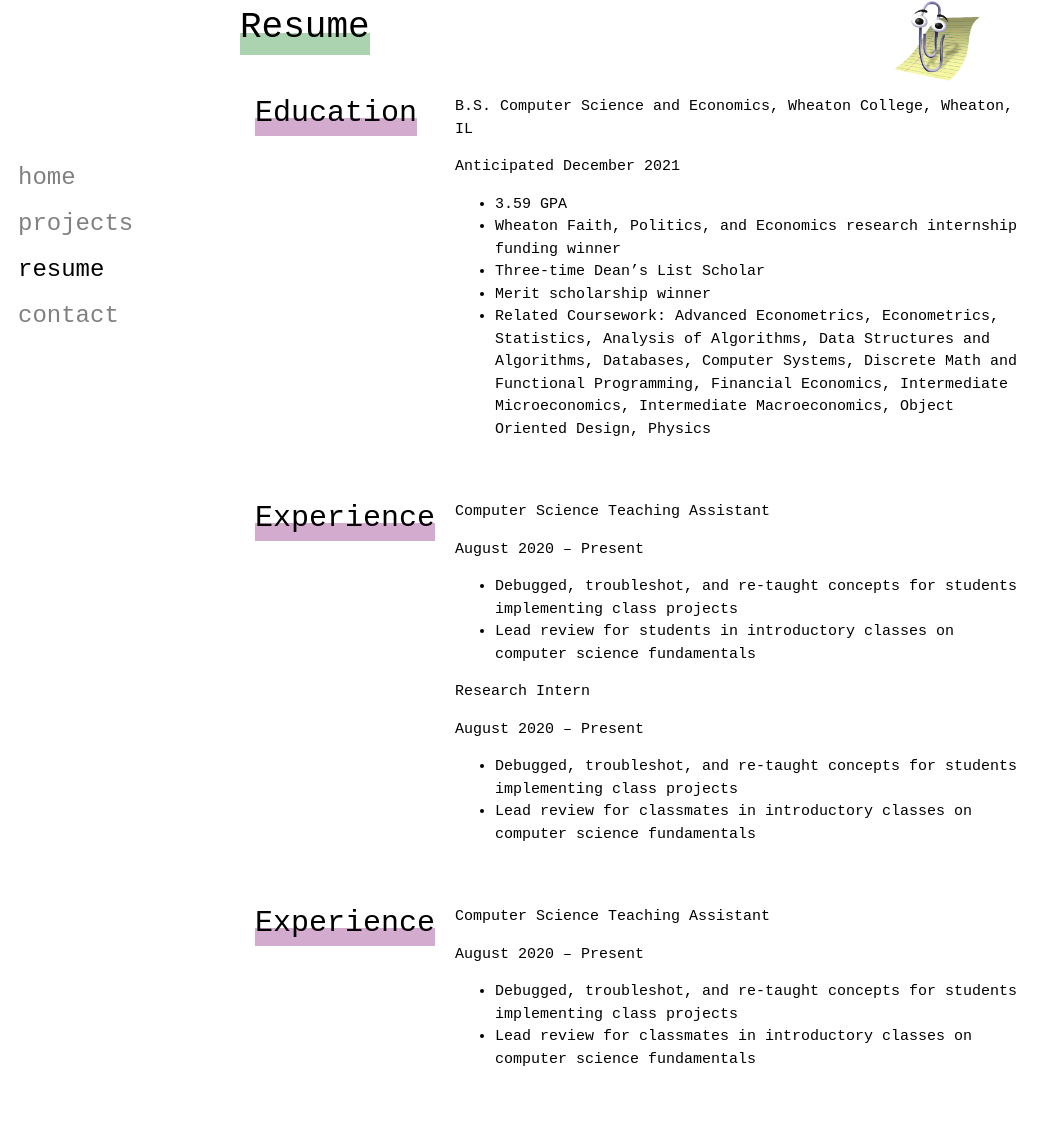
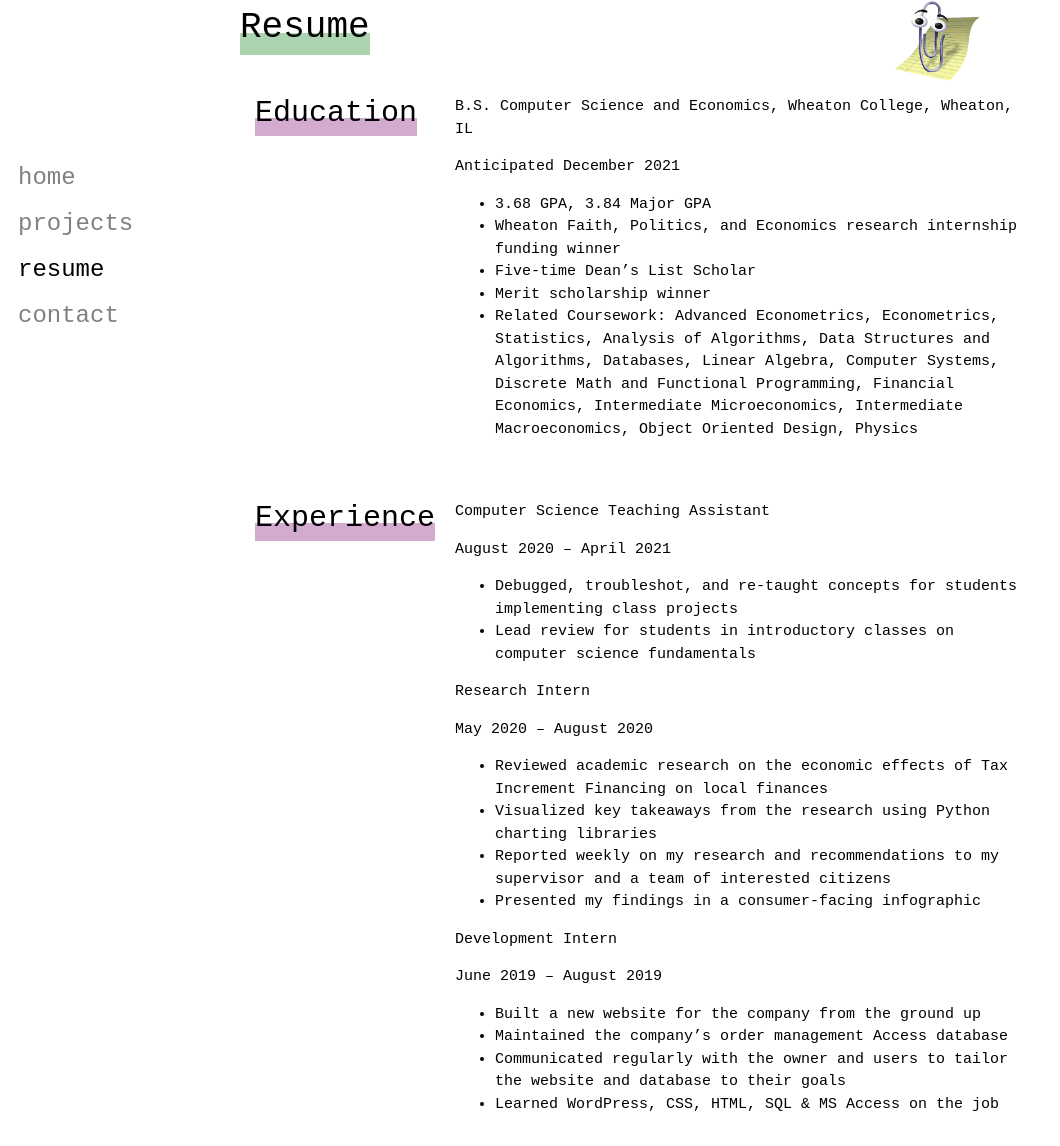
Before and after one commit to erikmichaelson/personalSite, a plain HTML site: page resume.html in a window 1280 px wide. Shown: the part 34-1180 px from the top of the page, without its empty margins (0-1060 px from the left). Before the commit the page ends 1135 px from the top, so only its background shows below. Drawn offline with nearby package versions, Linux system fonts and the light colour scheme; a web font is replaced by a local one.

Commit message:
updated resume a bit

```diff
--- a/resume.html
+++ b/resume.html
@@ -26,12 +26,12 @@
 <p><b>B.S. Computer Science</b> and <b>Economics</b>, Wheaton College, Wheaton, IL</p>
 <p>Anticipated December 2021</p>
 <ul>
-<li>3.59 GPA</li>
+<li>3.68 GPA, 3.84 Major GPA</li>
 <li>Wheaton Faith, Politics, and Economics research internship funding winner</li>
-<li>Three-time Dean’s List Scholar</li>
+<li>Five-time Dean’s List Scholar</li>
 <li>Merit scholarship winner</li>
 <li>Related Coursework: Advanced Econometrics, Econometrics, Statistics, Analysis of Algorithms, Data Structures
-and Algorithms, Databases, Computer Systems, Discrete Math and Functional Programming, Financial
+and Algorithms, Databases, Linear Algebra, Computer Systems, Discrete Math and Functional Programming, Financial
 Economics, Intermediate Microeconomics, Intermediate Macroeconomics, Object Oriented Design, Physics</li>
 </ul>
 				</div>
@@ -42,33 +42,41 @@ Economics, Intermediate Microeconomics, Intermediate Macroeconomics, Object Orie
 				</div>
 				<div class="col-9">
 <p><b>Computer Science Teaching Assistant</b></p>
-<p>August 2020 – Present</p>
+<p>August 2020 – April 2021</p>
 <ul>
 <li>Debugged, troubleshot, and re-taught concepts for students implementing class projects</li>
 <li>Lead review for students in introductory classes on computer science fundamentals</li>
  </ul>
 
 <p><b>Research Intern</b></p>
-<p>August 2020 – Present</p>
+<p>May 2020 – August 2020</p>
 <ul>
-<li>Debugged, troubleshot, and re-taught concepts for students implementing class projects</li>
-<li>Lead review for classmates in introductory classes on computer science fundamentals</li>
+<li>Reviewed academic research on the economic effects of Tax Increment Financing on local finances</li>
+<li>Visualized key takeaways from the research using Python charting libraries</li>
+<li>Reported weekly on my research and recommendations to my supervisor and a team of interested citizens</li>
+<li>Presented my findings in a consumer-facing infographic</li>
  </ul>
-				 </div>
+
+<p><b>Development Intern</b></p>
+<p>June 2019 – August 2019</p>
+<ul>
+<li>Built a new website for the company from the ground up</li>
+<li>Maintained the company’s order management Access database</li>
+<li>Communicated regularly with the owner and users to tailor the website and database to their goals</li>
+<li>Learned WordPress, CSS, HTML, SQL &amp; MS Access on the job</li>
+ </ul>
+				</div>
+				<!--
 			</div>
 			<div class="row">
 				<div class="col-3">
-					<h2>Experience</h2>
+					<h2>Additional Skills</h2>
 				</div>
 				<div class="col-9">
-<p><b>Computer Science Teaching Assistant</b></p>
-<p>August 2020 – Present</p>
-<ul>
-<li>Debugged, troubleshot, and re-taught concepts for students implementing class projects</li>
-<li>Lead review for classmates in introductory classes on computer science fundamentals</li>
- </ul>
 				 </div>
+			-->
 			</div>
+
 		</div>
 			<div class="nav">
 				<div class="nav-item">
```
Also changed, not shown: data.svg (added), frmwks.svg (added), langs.svg (added), temp.svg (added), 1 other file.
